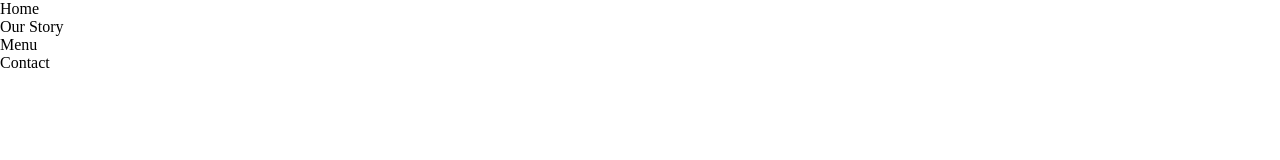
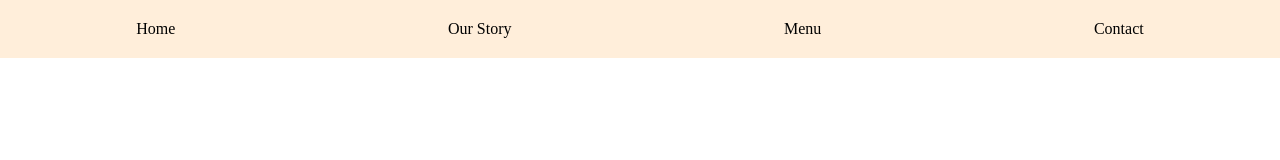
Before and after one commit to patk80/Restaurant-Website, a plain HTML site: page index.html in a window 1280 px wide. Drawn offline with Linux system fonts and the light colour scheme.

Commit message:
Adding img folder and bg color for nav

```diff
--- a/index.html
+++ b/index.html
@@ -9,7 +9,8 @@
 <body>
 
     <nav>
-        <ul>
+
+        <ul class="navbar-ul">
             <li>Home</li>
             <li>Our Story</li>
             <li>Menu</li>
@@ -17,5 +18,7 @@
         </ul>
     </nav>
 
+
+
 </body>
 </html>
--- a/styles.css
+++ b/styles.css
@@ -3,3 +3,17 @@
     margin: 0;
     padding: 0;
 }
+
+nav {
+    background-color: #ffeeda;
+    padding: 20px 0;
+}
+
+.navbar-ul {
+    display: flex;
+    justify-content: space-around;
+}
+
+.navbar-ul li {
+    list-style-type: none;
+}
```
Also changed, not shown: img/Kiku-logo.png (added).
